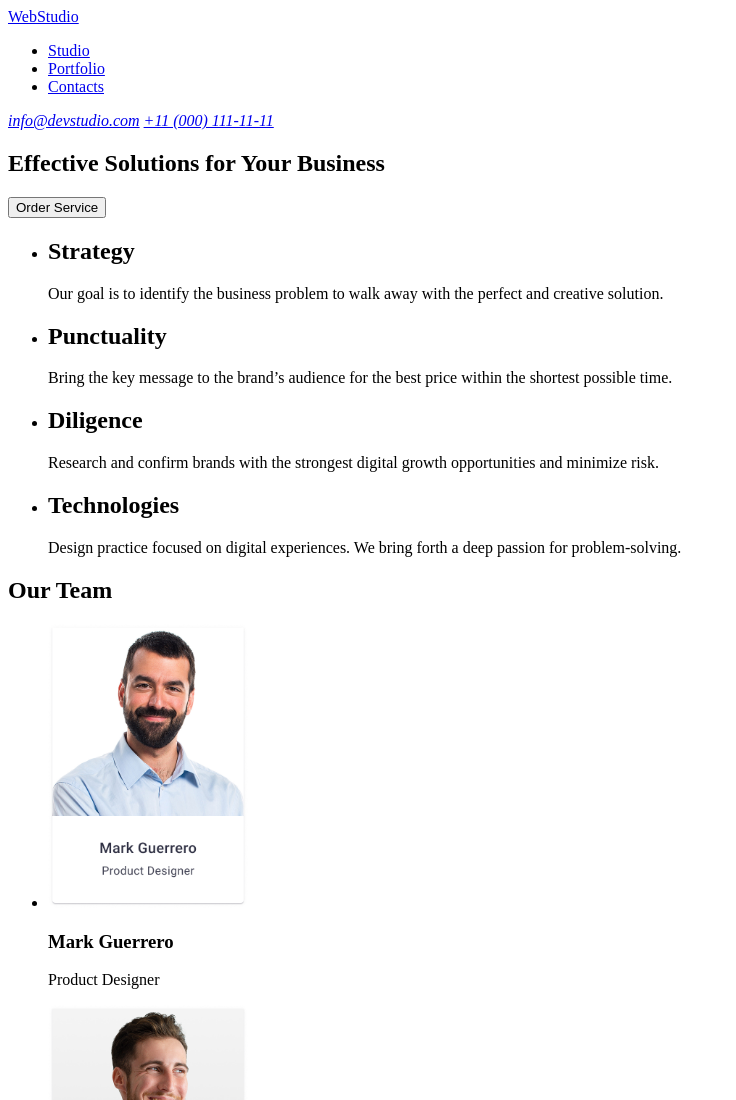
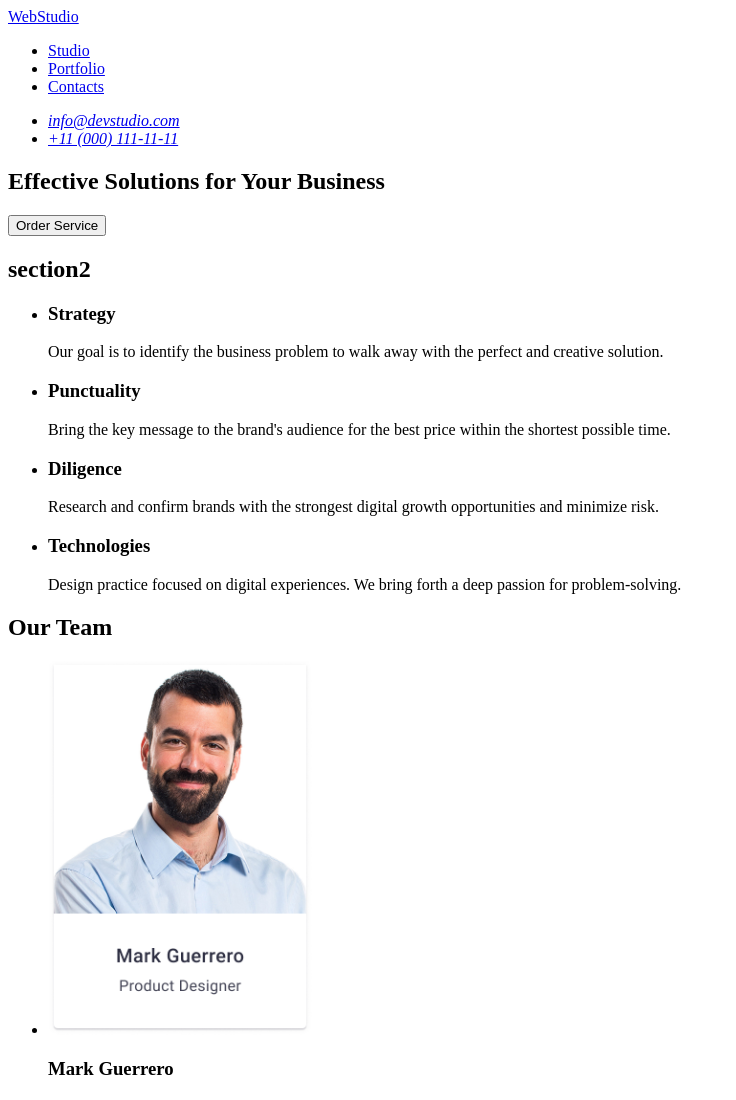
Before and after one commit to pynohamykola/goit-markup-hw-01, a plain HTML site: page index.html in a window 1280 px wide. Shown: the top 1100 px of the page, without its empty margins (0-736 px from the left). Drawn offline with Linux system fonts and the light colour scheme.

Commit message:
finished hw1

```diff
--- a/index.html
+++ b/index.html
@@ -18,8 +18,10 @@
             </ul>
         </nav>
         <address>
-            <a href="mailto:info@devstudio.com">info@devstudio.com</a>
-            <a href="tel:+110001111111">+11 (000) 111-11-11</a>
+            <ul>
+            <li><a href="mailto:info@devstudio.com">info@devstudio.com</a></li>
+            <li><a href="tel:+110001111111">+11 (000) 111-11-11</a></li>
+            </ul>
         </address>
     </header>
     <main>
@@ -28,25 +30,26 @@
             <button type="button">Order Service</button>
         </section>
         <section>
+            <h2>section2</h2>
             <ul>
                 <li>
-                    <h2>Strategy</h2>
+                    <h3>Strategy</h3>
                     <p>Our goal is to identify the business problem to walk away with the perfect and creative solution.
                     </p>
                 </li>
                 <li>
-                    <h2>Punctuality</h2>
-                    <p>Bring the key message to the brand’s audience for the best price within the shortest possible
+                    <h3>Punctuality</h3>
+                    <p>Bring the key message to the brand's audience for the best price within the shortest possible
                         time.
                     </p>
                 </li>
                 <li>
-                    <h2>Diligence</h2>
+                    <h3>Diligence</h3>
                     <p>Research and confirm brands with the strongest digital growth opportunities and minimize risk.
                     </p>
                 </li>
                 <li>
-                    <h2>Technologies</h2>
+                    <h3>Technologies</h3>
                     <p>Design practice focused on digital experiences. We bring forth a deep passion for
                         problem-solving.
                     </p>
@@ -57,22 +60,22 @@
             <h2>Our Team</h2>
             <ul>
                 <li>
-                    <img src="./images/markguerrero.jpg" alt="Mark Guerrero - Product Designer" width="200">
+                    <img src="./images/markguerrero.jpg" alt="Mark Guerrero - Product Designer" width="264">
                     <h3>Mark Guerrero</h3>
                     <p>Product Designer</p>
                 </li>
                 <li>
-                    <img src="./images/tomford.jpg" alt="Tom Ford - Frontend Developer" width="200">
+                    <img src="./images/tomford.jpg" alt="Tom Ford - Frontend Developer" width="264">
                     <h3>Tom Ford</h3>
                     <p>Frontend Developer</p>
                 </li>
                 <li>
-                    <img src="./images/camilagarcia.jpg" alt="Camila Garcia - Marketing" width="200">
+                    <img src="./images/camilagarcia.jpg" alt="Camila Garcia - Marketing" width="264">
                     <h3>Camila Garcia</h3>
                     <p>Marketing</p>
                 </li>
                 <li>
-                    <img src="./images/danielwilson.jpg" alt="Daniel Wilson - UI Designer" width="200">
+                    <img src="./images/danielwilson.jpg" alt="Daniel Wilson - UI Designer" width="264">
                     <h3>Daniel Wilson</h3>
                     <p>UI Designer</p>
                 </li>
```
